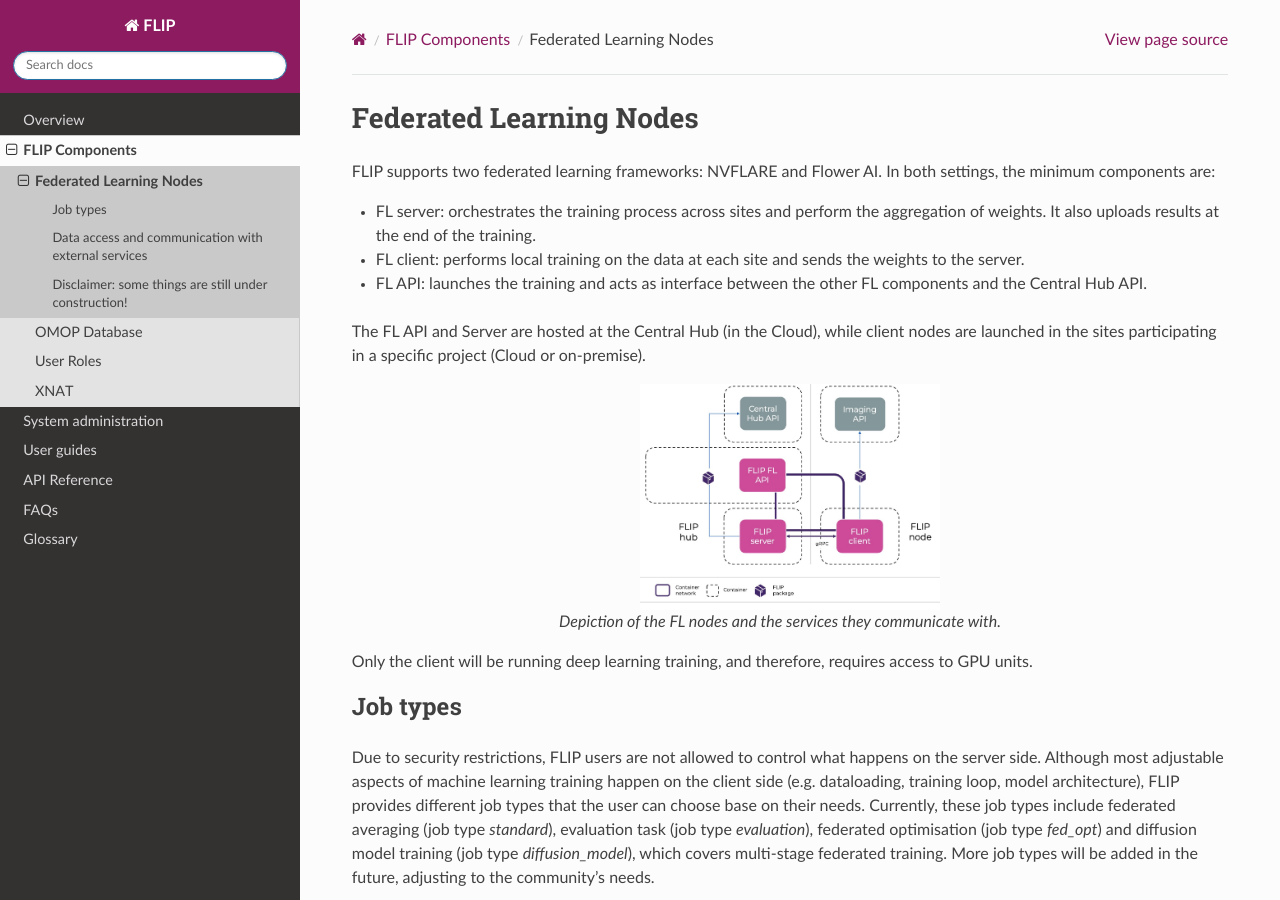
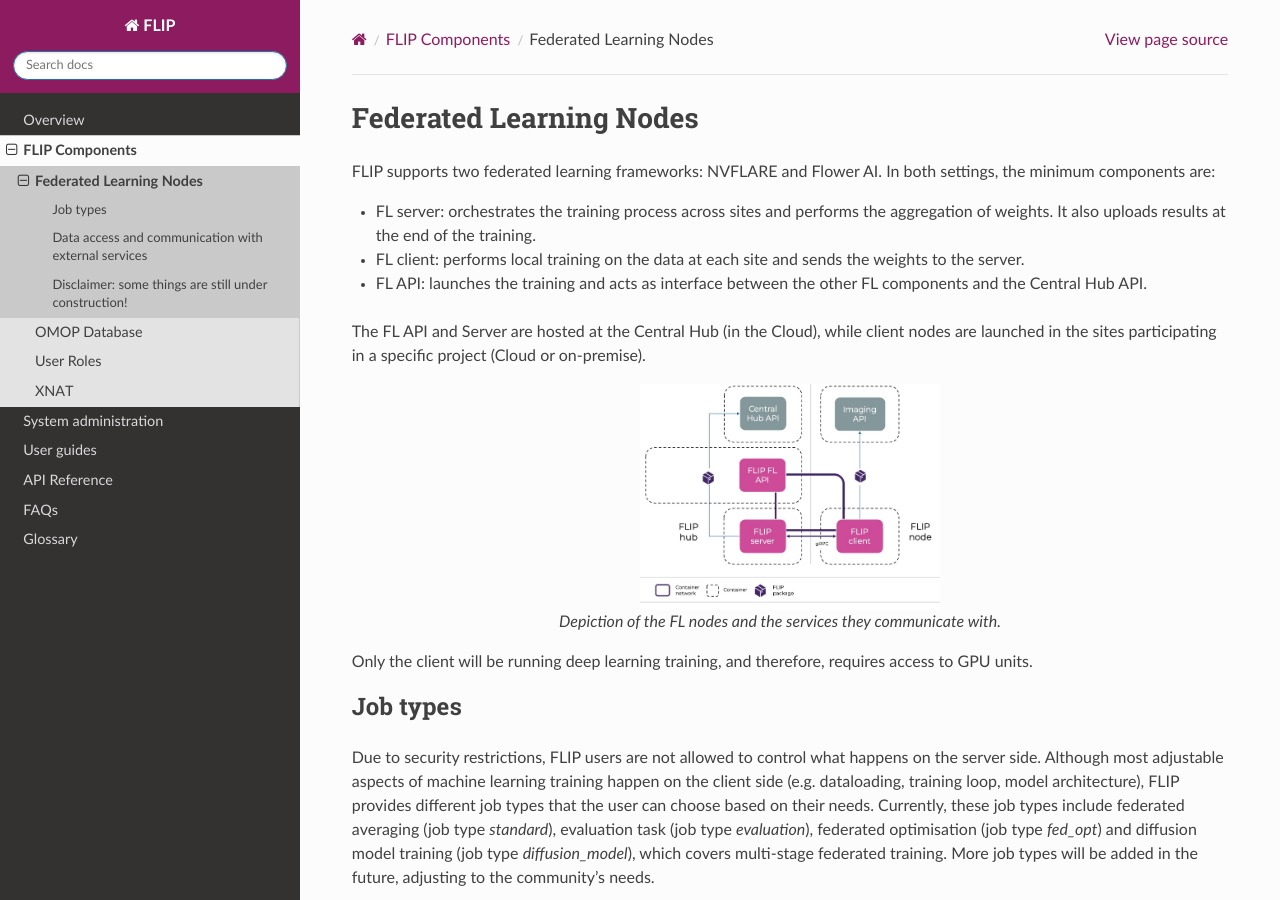
Before and after one commit to piyalitt/FLIP_BDMS_SI, a Sphinx documentation site: the page built from docs/source/components/component-fl-nodes.rst, in a window 1280 px wide and 900 px high. Built offline with Sphinx 7.4.7 and the Read the Docs theme 3.1.0, drawn with Linux system fonts in a browser that asks for light colours; pages that are not in the unit, such as notebooks, are missing from menus.

Commit message:
Potential fix for pull request finding
Co-authored-by: Copilot Autofix powered by AI <175728472+Copilot@users.noreply.github.com>

```diff
--- a/docs/source/components/component-fl-nodes.rst
+++ b/docs/source/components/component-fl-nodes.rst
@@ -5,7 +5,7 @@ Federated Learning Nodes
 FLIP supports two federated learning frameworks: NVFLARE and Flower AI.
 In both settings, the minimum components are:
 
-- FL server: orchestrates the training process across sites and perform the aggregation of weights. It also uploads results at the end of the training.
+- FL server: orchestrates the training process across sites and performs the aggregation of weights. It also uploads results at the end of the training.
 - FL client: performs local training on the data at each site and sends the weights to the server.
 - FL API: launches the training and acts as interface between the other FL components and the Central Hub API.
 
@@ -26,7 +26,7 @@ Job types
 Due to security restrictions, FLIP users are not allowed to control what happens on the server side.
 Although most adjustable aspects of machine learning training happen on the client side
 (e.g. dataloading, training loop, model architecture), FLIP provides different job types
-that the user can choose base on their needs.
+that the user can choose based on their needs.
 Currently, these job types include federated averaging (job type `standard`),
 evaluation task (job type `evaluation`), federated optimisation (job type `fed_opt`)
 and diffusion model training (job type `diffusion_model`), which covers multi-stage federated training.
```
